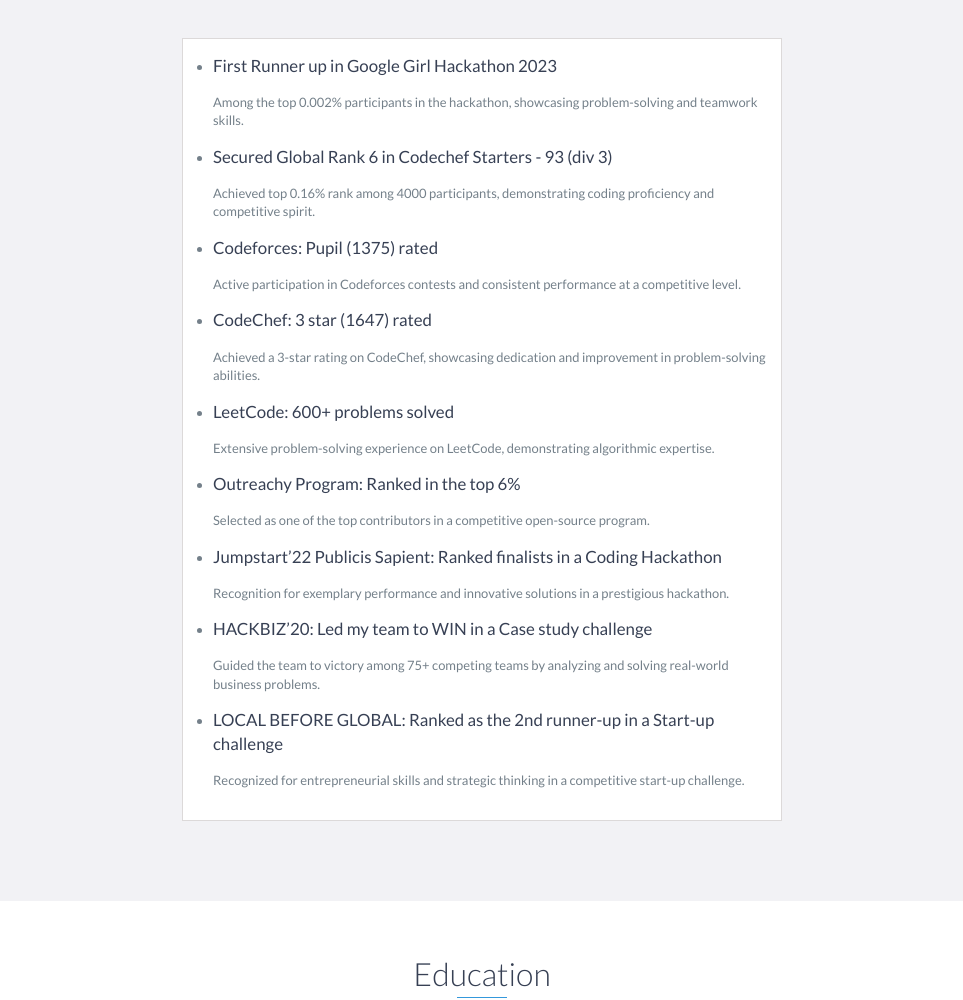
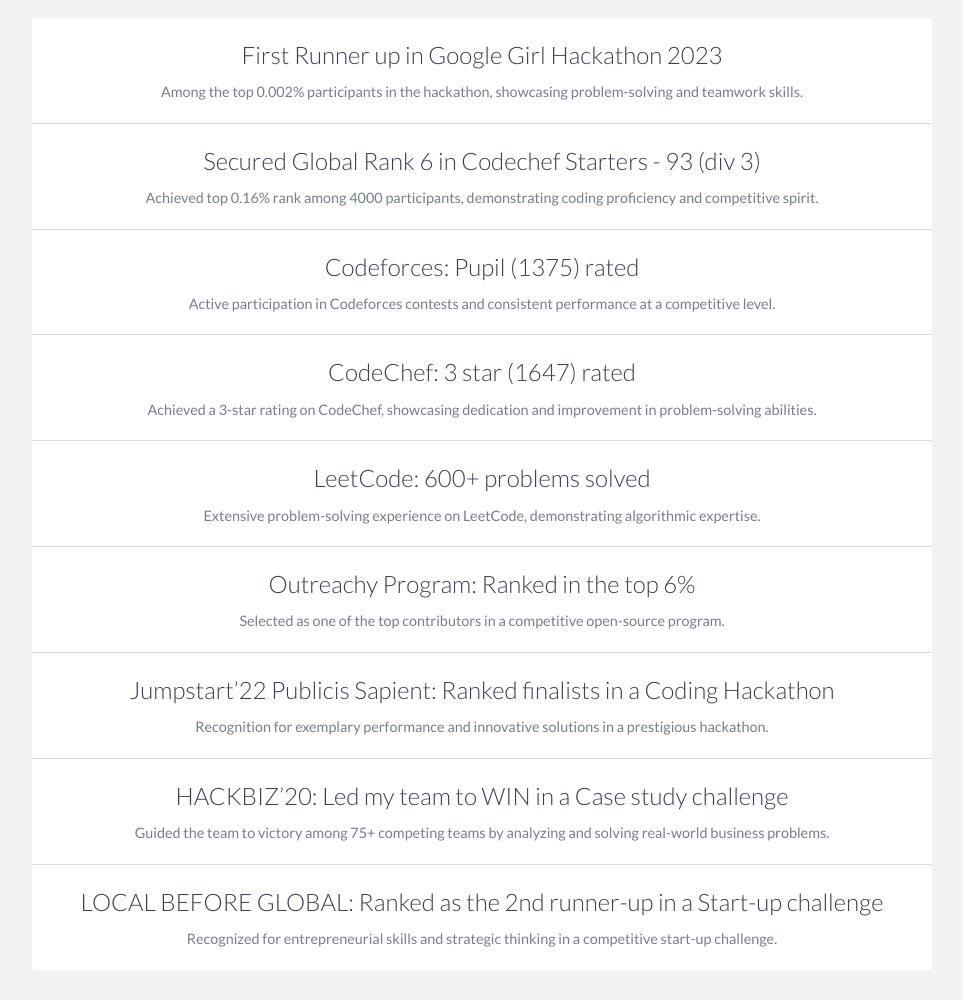
Before and after one commit to Madhumitamoi/Portfolio, a website: page index.html in a window 1280 px wide. Shown: the part 1840-2840 px from the top of the page, without its empty margins (158-1121 px from the left). Drawn offline with nearby package versions, Linux system fonts and the light colour scheme; files that its build step writes are made by us from their sources.

Commit message:
Added the src

```diff
--- a/scss/styles.scss
+++ b/scss/styles.scss
@@ -576,46 +576,80 @@
     -------------------------------
 */
 
+/* Achievements Styles */
+
 #achievements {
     padding: 50px 15px;
     text-align: center;
+    border-bottom: 1px solid $border;
+}
 
-    h2 {
+#achievements h2.heading {
     color: $heading;
-        margin-bottom: 50px;
 }
 
 .achievement {
-        max-width: 600px;
+    max-width: 900px;
     margin: 0 auto 30px auto;
-        padding: 15px;
-        border: 1px solid $border;
     background: #fff;
-        text-align: left;
-
-        h3 {
-            font-weight: 500;
-            margin: 0 0 15px 0;
-            color: $heading;
+    border-radius: 4px;
 }
 
-        h4 {
-            color: $text;
-            clear: both;
-            font-weight: 500;
-            margin: 0 0 15px 0;
+.achievement-list {
+    list-style: none;
+    padding: 0;
+    margin: 0;
 }
 
-        p,
-        ul {
-            margin: 0 0 15px 0;
+.achievement-list li {
+    padding: 20px;
+    border-bottom: 1px solid $border;
+}
+
+.achievement-list li:last-child {
+    border-bottom: none;
+}
+
+.achievement-list h3 {
+    font-size: 1.5em;
+    font-weight: 300;
+    color: $heading;
+    margin: 0 0 10px 0;
+}
+
+.achievement-list p {
     color: $text;
     font-size: 0.9em;
+    margin: 0;
 }
 
-        ul {
-            padding: 0 0 0 15px;
+/* Media Queries */
+
+/* Collapse timeline */
+@media only screen and (max-width: 750px) {
+    .achievement-list li {
+        padding: 15px;
     }
+}
+
+/* Medium Devices */
+@media only screen and (max-width: 992px) {
+    #achievements {
+        padding: 50px 15px 20px 15px;
+    }
+}
+
+/* Small Devices */
+@media only screen and (max-width: 768px) {
+    .achievement {
+        margin: 0 auto 20px auto;
+    }
+}
+
+/* Extra Small Devices */
+@media only screen and (max-width: 480px) {
+    #achievements h2.heading {
+        font-size: 1.5em;
     }
 }
 
```
Also changed, not shown: index.html (indentation only). Lines whose indentation alone changed are shown as unchanged.
